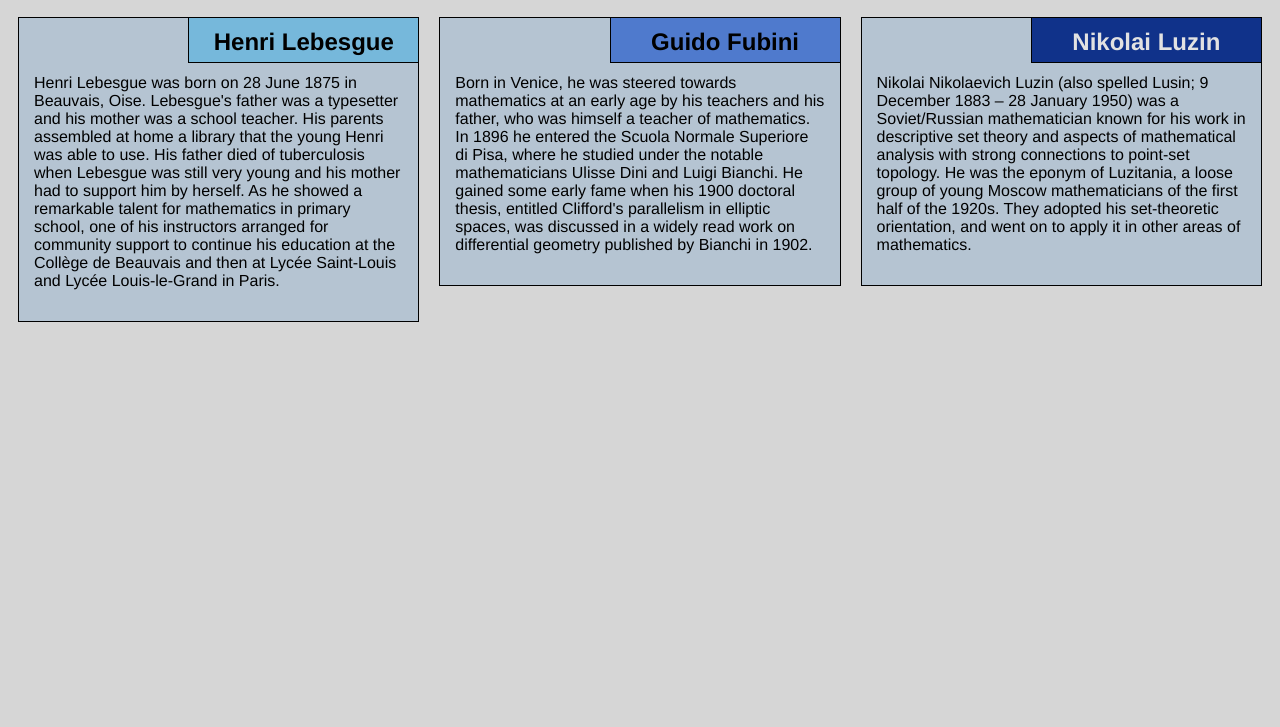
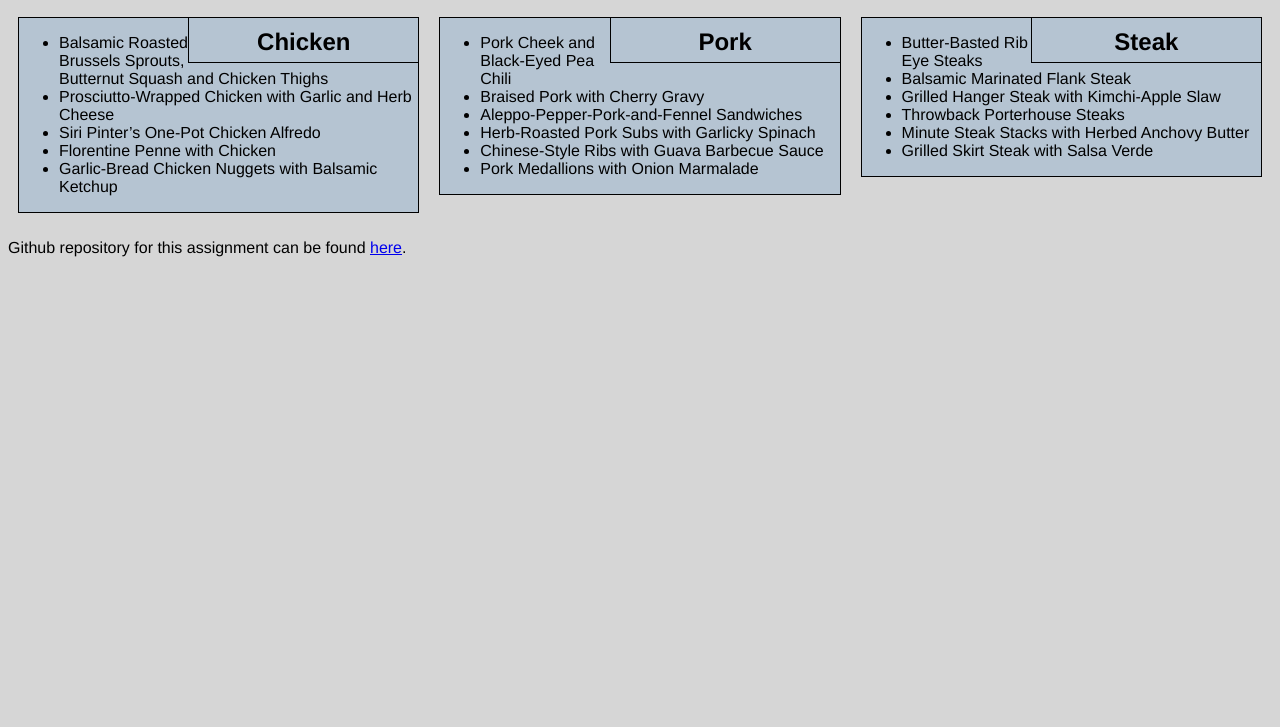
Before and after one commit to Sunain-786/Sunain-786.github.io, a plain HTML site: page module_2/index.html in a window 1280 px wide. Shown: the part 73-800 px from the top of the page. Drawn offline with Linux system fonts and the light colour scheme; files that its build step writes are made by us from their sources.

Commit message:
Update index.html

```diff
--- a/module_2/index.html
+++ b/module_2/index.html
@@ -1,44 +1,61 @@
 <!DOCTYPE html>
-<html lang="en">
+<html>
 
 <head>
-    <meta charset="utf-8">
+    <meta charset="utf-8" />
+    <meta http-equiv="X-UA-Compatible" content="IE=edge">
+    <title>Module2 Assignment</title>
     <meta name="viewport" content="width=device-width, initial-scale=1">
-    <title>Assignment Solution for Module 2</title>
-    <link rel="stylesheet" href="css/style.css">
+    <link rel="stylesheet" href="css/style.css" />
 </head>
 
 <body>
-    <h1>Notable Mathematicians</h1>
-    <div class="row">
+    <h1>Our Menu</h1>
+
     <div class="col-lg-4 col-md-6 col-sm-12">
-            <section class="lebesgue">
-                <h2>Henri Lebesgue</h2>
-                <p>
-                    Henri Lebesgue was born on 28 June 1875 in Beauvais, Oise. Lebesgue's father was a typesetter and his mother was a school teacher. His parents assembled at home a library that the young Henri was able to use. His father died of tuberculosis when Lebesgue
-                    was still very young and his mother had to support him by herself. As he showed a remarkable talent for mathematics in primary school, one of his instructors arranged for community support to continue his education at the Collège de
-                    Beauvais and then at Lycée Saint-Louis and Lycée Louis-le-Grand in Paris.
-                </p>
+        <section>
+            <h2 id="chicken">Chicken</h2>
+            <ul>
+                <li>Balsamic Roasted Brussels Sprouts, Butternut Squash and Chicken Thighs</li>
+                <li>Prosciutto-Wrapped Chicken with Garlic and Herb Cheese</li>
+                <li>Siri Pinter’s One-Pot Chicken Alfredo</li>
+                <li>Florentine Penne with Chicken</li>
+                <li>Garlic-Bread Chicken Nuggets with Balsamic Ketchup</li>
+            </ul>
         </section>
     </div>
+
     <div class="col-lg-4 col-md-6 col-sm-12">
-            <section class="fubini">
-                <h2>Guido Fubini</h2>
-                <p>
-                    Born in Venice, he was steered towards mathematics at an early age by his teachers and his father, who was himself a teacher of mathematics. In 1896 he entered the Scuola Normale Superiore di Pisa, where he studied under the notable mathematicians Ulisse
-                    Dini and Luigi Bianchi. He gained some early fame when his 1900 doctoral thesis, entitled Clifford's parallelism in elliptic spaces, was discussed in a widely read work on differential geometry published by Bianchi in 1902.
-                </p>
+        <section>
+            <h2 id="pork">Pork</h2>
+            <ul>
+                <li>Pork Cheek and Black-Eyed Pea Chili</li>
+                <li>Braised Pork with Cherry Gravy</li>
+                <li>Aleppo-Pepper-Pork-and-Fennel Sandwiches</li>
+                <li>Herb-Roasted Pork Subs with Garlicky Spinach</li>
+                <li>Chinese-Style Ribs with Guava Barbecue Sauce</li>
+                <li>Pork Medallions with Onion Marmalade</li>
+            </ul>
         </section>
     </div>
+
     <div class="col-lg-4 col-md-12 col-sm-12">
-            <section class="luzin">
-                <h2>Nikolai Luzin</h2>
-                <p>
-                    Nikolai Nikolaevich Luzin (also spelled Lusin;   9 December 1883 – 28 January 1950) was a Soviet/Russian mathematician known for his work in descriptive set theory and aspects of mathematical analysis with strong connections to point-set topology. He was
-                    the eponym of Luzitania, a loose group of young Moscow mathematicians of the first half of the 1920s. They adopted his set-theoretic orientation, and went on to apply it in other areas of mathematics.
-                </p>
+        <section>
+            <h2 id="steak">Steak</h2>
+            <ul>
+                <li>Butter-Basted Rib Eye Steaks</li>
+                <li>Balsamic Marinated Flank Steak</li>
+                <li>Grilled Hanger Steak with Kimchi-Apple Slaw</li>
+                <li>Throwback Porterhouse Steaks</li>
+                <li>Minute Steak Stacks with Herbed Anchovy Butter</li>
+                <li>Grilled Skirt Steak with Salsa Verde</li>
+            </ul>
         </section>
     </div>
+    <div class="col-lg-12 col-md-12 col-sm-12">
+        <p>Github repository for this assignment can be found
+            <a href="https://github.com/GuanqiaoDing/Coursera-web-development/tree/master/module2_solution" target="_blank">here</a>.
+        </p>
     </div>
 </body>
 
```
Lines whose indentation alone changed are shown as unchanged.
